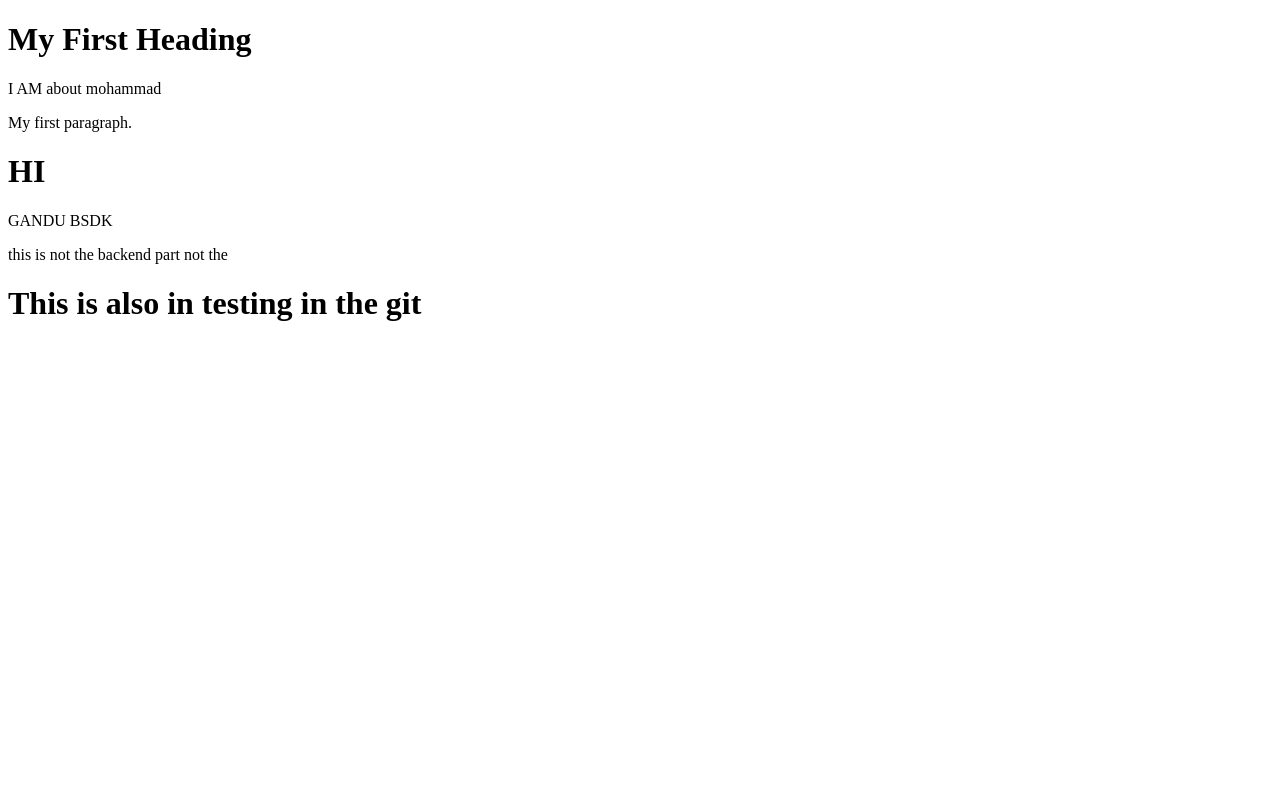
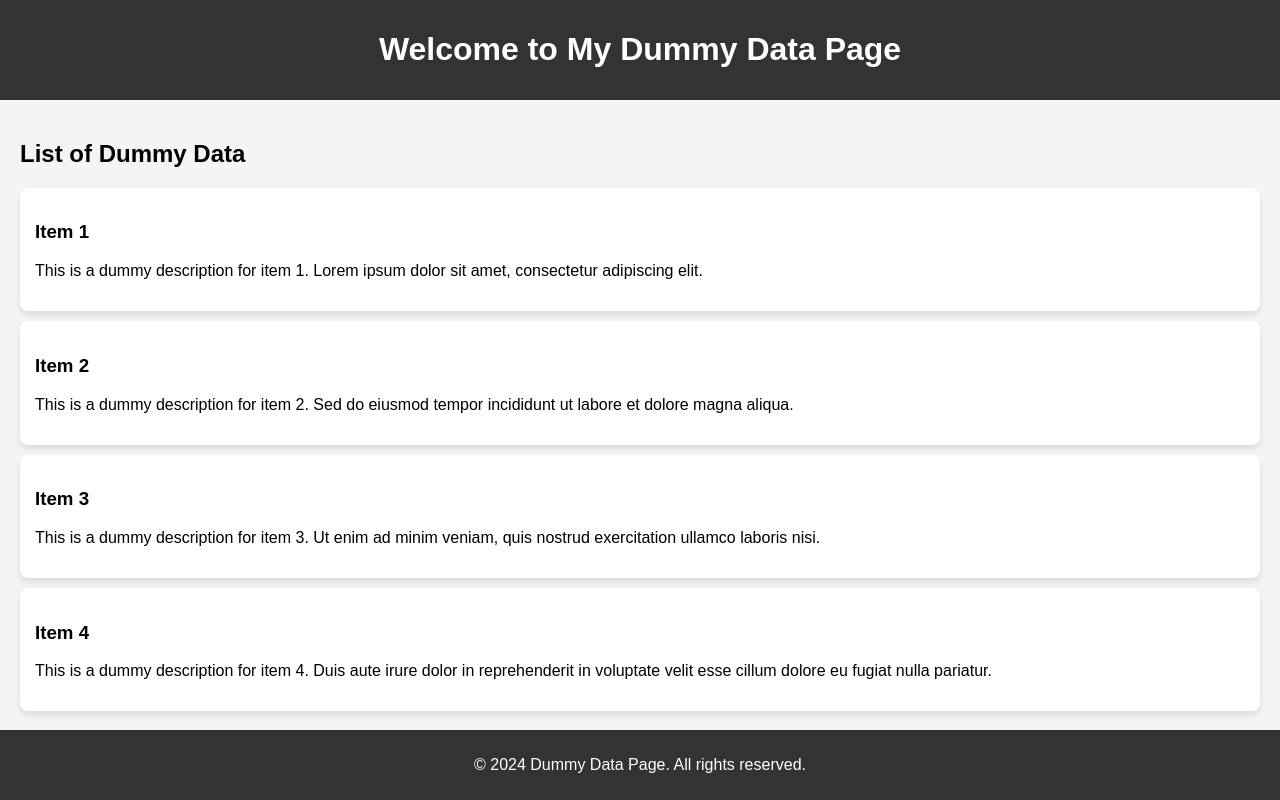
Before and after one commit to Abu018/CS, a plain HTML site: page index.html in a window 1280 px wide. Drawn offline with Linux system fonts and the light colour scheme.

Commit message:
main change

```diff
--- a/index.html
+++ b/index.html
@@ -1,12 +1,94 @@
 <!DOCTYPE html>
-<html>
+<html lang="en">
+  <head>
+    <meta charset="UTF-8" />
+    <meta name="viewport" content="width=device-width, initial-scale=1.0" />
+    <title>Dummy Data Page</title>
+    <style>
+      body {
+        font-family: Arial, sans-serif;
+        margin: 0;
+        padding: 0;
+        background-color: #f4f4f4;
+      }
+      header {
+        background-color: #333;
+        color: #fff;
+        padding: 10px 0;
+        text-align: center;
+      }
+      main {
+        padding: 20px;
+      }
+      .card {
+        background-color: #fff;
+        border-radius: 8px;
+        box-shadow: 0 4px 6px rgba(0, 0, 0, 0.1);
+        padding: 15px;
+        margin: 10px 0;
+      }
+      footer {
+        background-color: #333;
+        color: #fff;
+        text-align: center;
+        padding: 10px 0;
+        position: fixed;
+        bottom: 0;
+        width: 100%;
+      }
+    </style>
+  </head>
   <body>
-    <h1>My First Heading</h1>
-    <p>I AM about mohammad</p>
-    <p>My first paragraph.</p>
-    <h1>HI</h1>
-    <p>GANDU BSDK</p>
-    <p>this is not the backend part not the</p>
-    <h1>This is also in testing in the git</h1>
+    <!-- Header Section -->
+    <header>
+      <h1>Welcome to My Dummy Data Page</h1>
+    </header>
+
+    <!-- Main Content Section -->
+    <main>
+      <h2>List of Dummy Data</h2>
+
+      <!-- Card 1 -->
+      <div class="card">
+        <h3>Item 1</h3>
+        <p>
+          This is a dummy description for item 1. Lorem ipsum dolor sit amet,
+          consectetur adipiscing elit.
+        </p>
+      </div>
+
+      <!-- Card 2 -->
+      <div class="card">
+        <h3>Item 2</h3>
+        <p>
+          This is a dummy description for item 2. Sed do eiusmod tempor
+          incididunt ut labore et dolore magna aliqua.
+        </p>
+      </div>
+
+      <!-- Card 3 -->
+      <div class="card">
+        <h3>Item 3</h3>
+        <p>
+          This is a dummy description for item 3. Ut enim ad minim veniam, quis
+          nostrud exercitation ullamco laboris nisi.
+        </p>
+      </div>
+
+      <!-- Card 4 -->
+      <div class="card">
+        <h3>Item 4</h3>
+        <p>
+          This is a dummy description for item 4. Duis aute irure dolor in
+          reprehenderit in voluptate velit esse cillum dolore eu fugiat nulla
+          pariatur.
+        </p>
+      </div>
+    </main>
+
+    <!-- Footer Section -->
+    <footer>
+      <p>© 2024 Dummy Data Page. All rights reserved.</p>
+    </footer>
   </body>
 </html>
```
